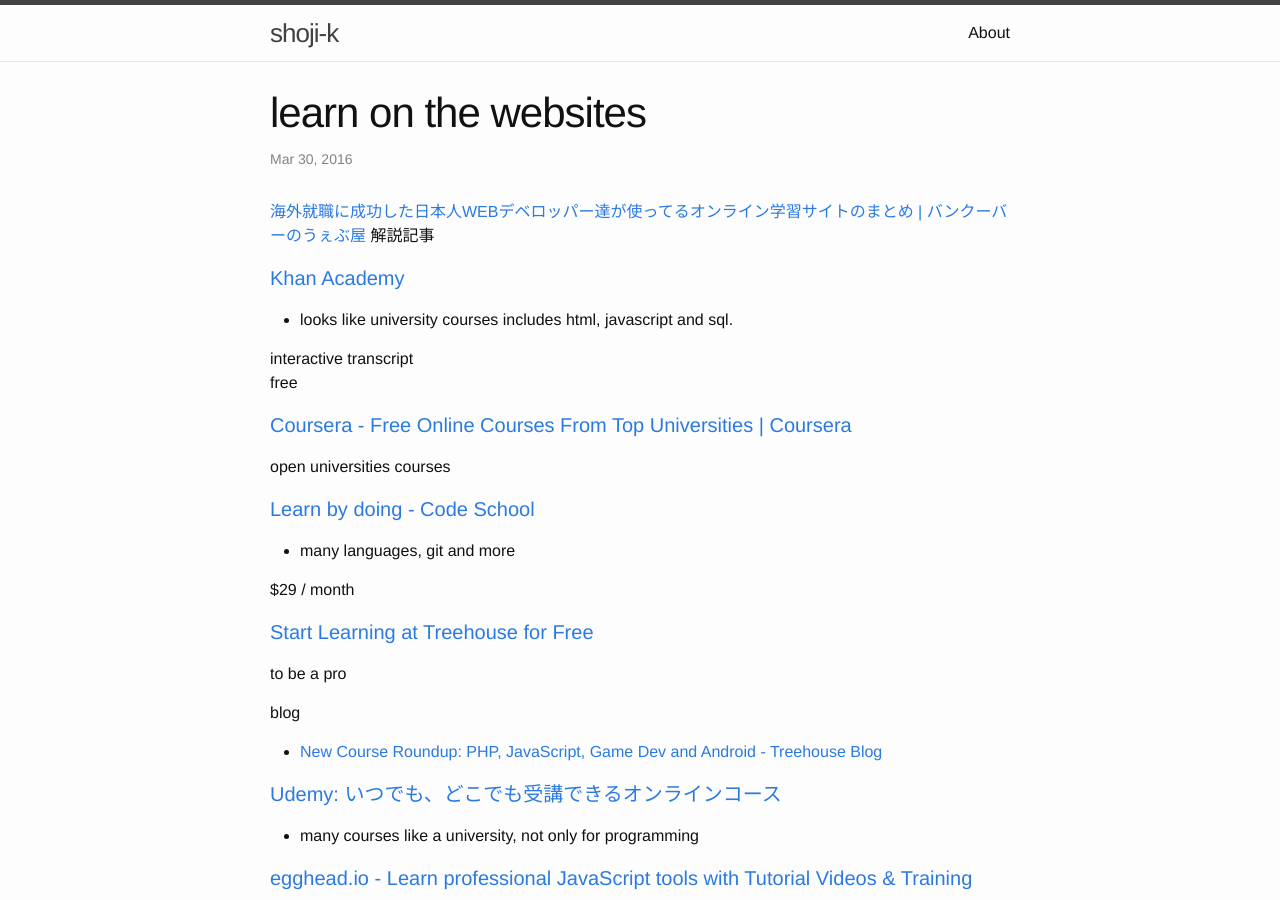
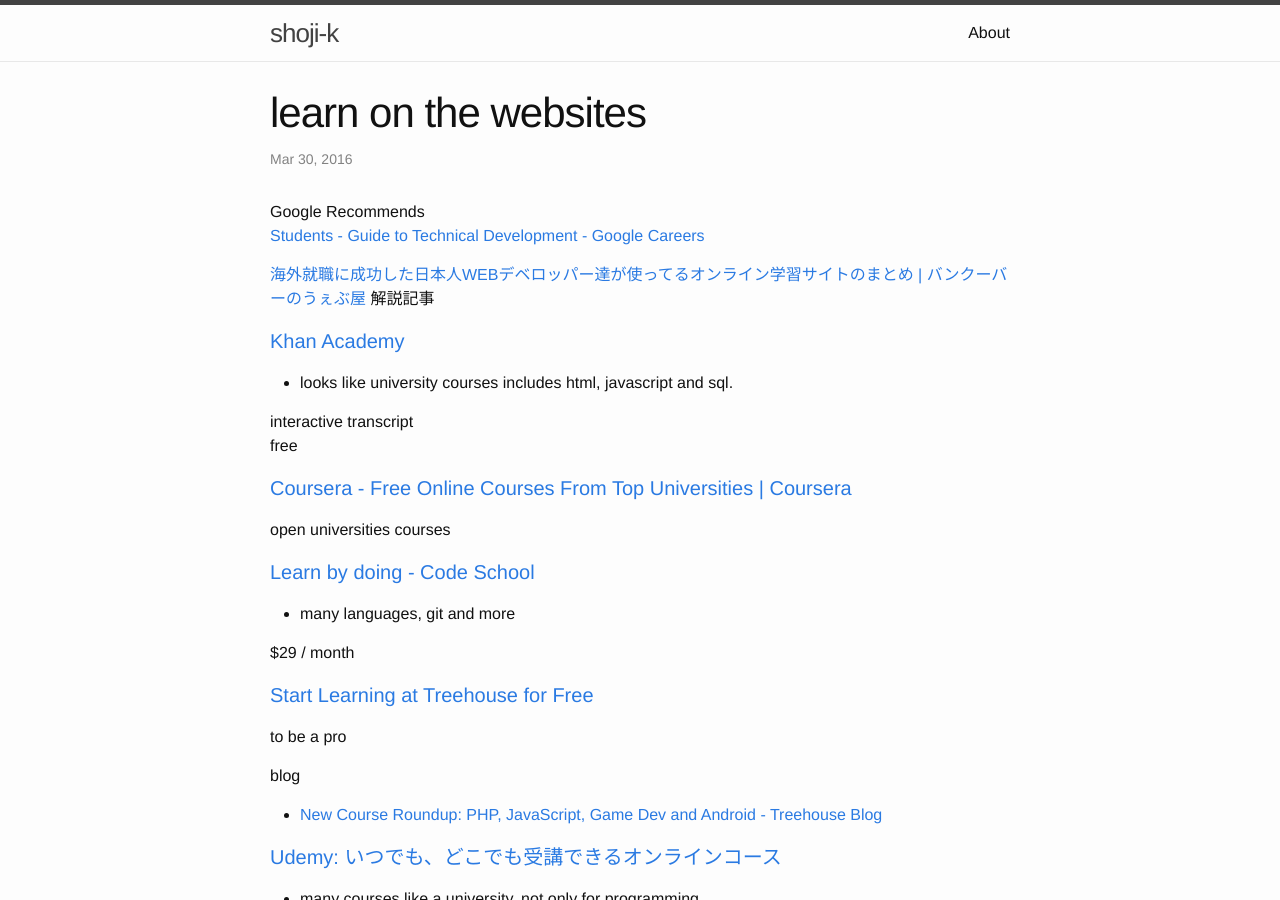
Before and after one commit to shoji-k/shoji-k.github.com, a Jekyll site: the page built from _posts/2016-03-30-learn_on_web.markdown, in a window 1280 px wide and 900 px high. Built offline with Jekyll 4.4.1, drawn with Linux system fonts in a browser that asks for light colours.

Commit message:
add one link to learn on web

```diff
--- a/_posts/2016-03-30-learn_on_web.markdown
+++ b/_posts/2016-03-30-learn_on_web.markdown
@@ -4,6 +4,9 @@ title:  "learn on the websites"
 date:   2016-03-30 17:00:00 +0900
 categories: learn
 ---
+
+Google Recommends
+[Students \- Guide to Technical Development \- Google Careers](https://www.google.com/about/careers/students/guide-to-technical-development.html)
 
 [海外就職に成功した日本人WEBデベロッパー達が使ってるオンライン学習サイトのまとめ | バンクーバーのうぇぶ屋](http://webya.opdsgn.com/introduceweb/tutorial-website-for-japanese-web-developers/)
 解説記事
```
